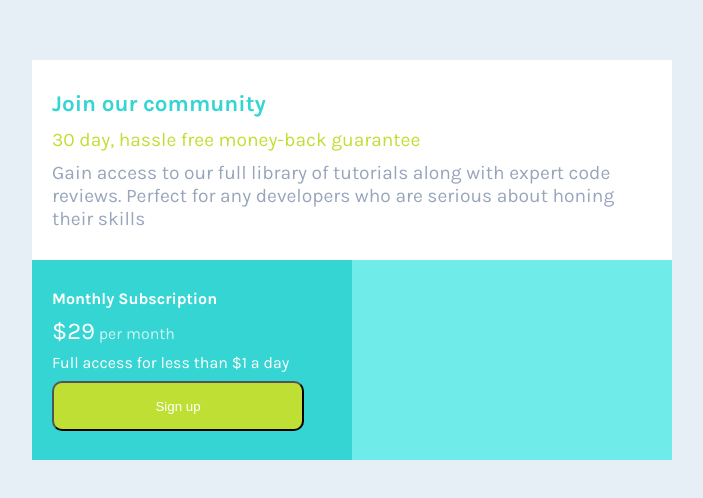
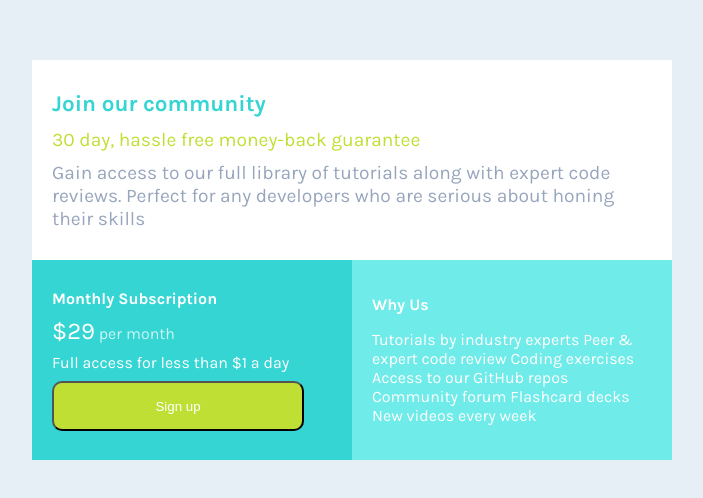
Before and after one commit to anuann-varghese/SinglePriceGrid-challenge, a plain HTML site: page index.html in a window 1280 px wide. Shown: the part 140-638 px from the top of the page, without its empty margins (288-991 px from the left). Drawn offline with Linux system fonts and the light colour scheme.

Commit message:
completed third box

```diff
--- a/index.html
+++ b/index.html
@@ -19,7 +19,10 @@
             <p>Full access for less than $1 a day</p>
             <button class="signup-btn">Sign up</button>
         </div>
-        <div class="lastbox"></div>
+        <div class="lastbox">
+            <h4>Why Us</h4>
+            <p>Tutorials by industry experts Peer & expert code review Coding exercises Access to our GitHub repos Community forum Flashcard decks New videos every week</p>
+        </div>
     </div>
 </body>
 </html>
--- a/style.css
+++ b/style.css
@@ -71,6 +71,12 @@ body{
 .lastbox{
 
   background-color: hsl(179, 76%, 68%) ;
+  color: white;
+  display: flex;
+    flex-direction: column;
+    align-items: start;
+    justify-content: space-evenly;
+    padding: 20px;
 }
 
 /* Medium devices (landscape tablets, 768px and up) */
```
